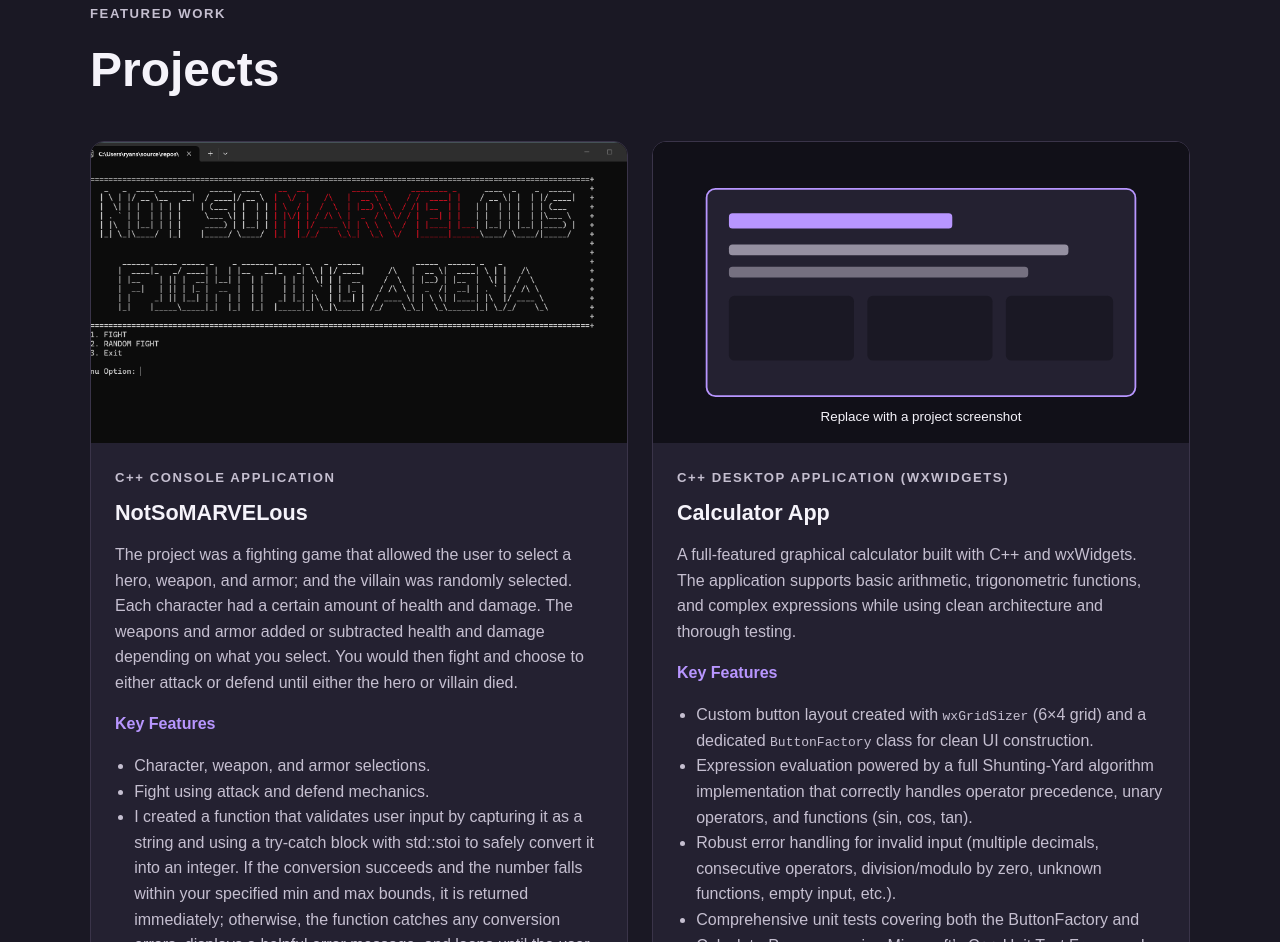
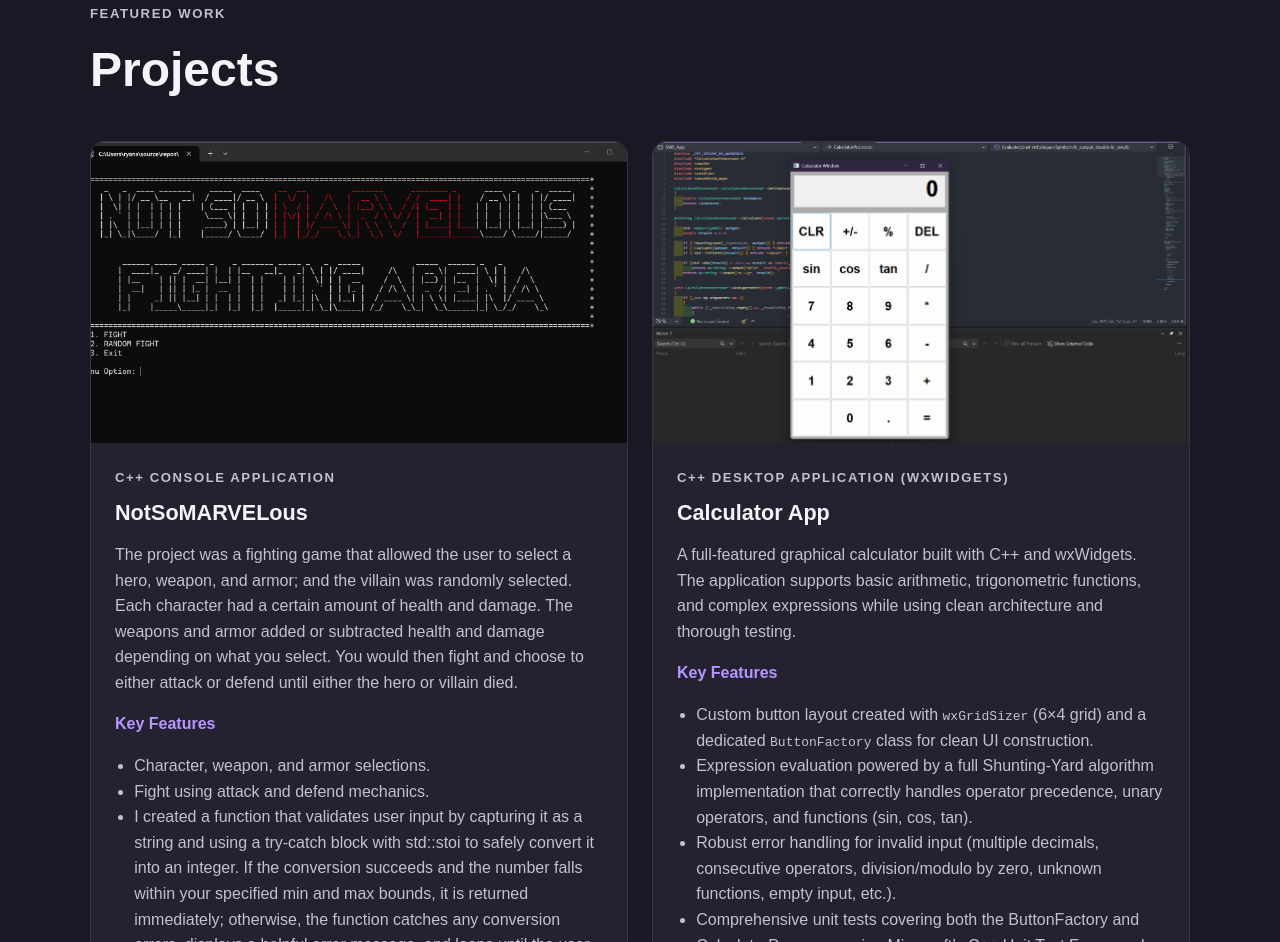
Before and after one commit to Sil3ntdr3amer/Sil3ntdr3amer.github.io, a plain HTML site: page index.html in a window 1280 px wide. Shown: the part 1447-2389 px from the top of the page. Drawn offline with Linux system fonts and the light colour scheme.

Commit message:
Update project image in index.html

```diff
--- a/index.html
+++ b/index.html
@@ -106,7 +106,7 @@
                     </article>
 
                    <article class="project-card">
-    <img src="images/project-placeholder.svg" alt="Screenshot of Calculator App">
+    <img src="images/CoverPic.png" alt="Screenshot of Calculator App">
     <div class="project-content">
         <p class="project-type">C++ Desktop Application (wxWidgets)</p>
         <h3>Calculator App</h3>
```
